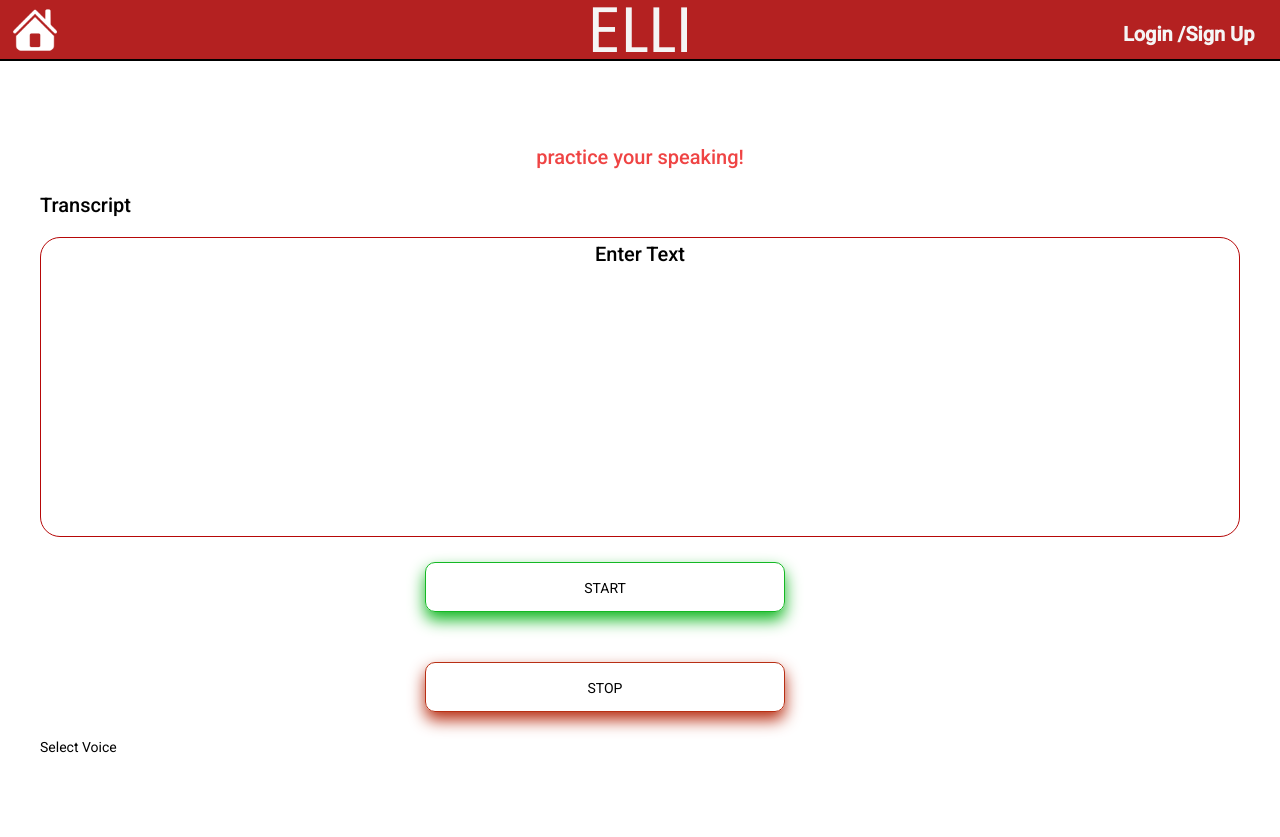
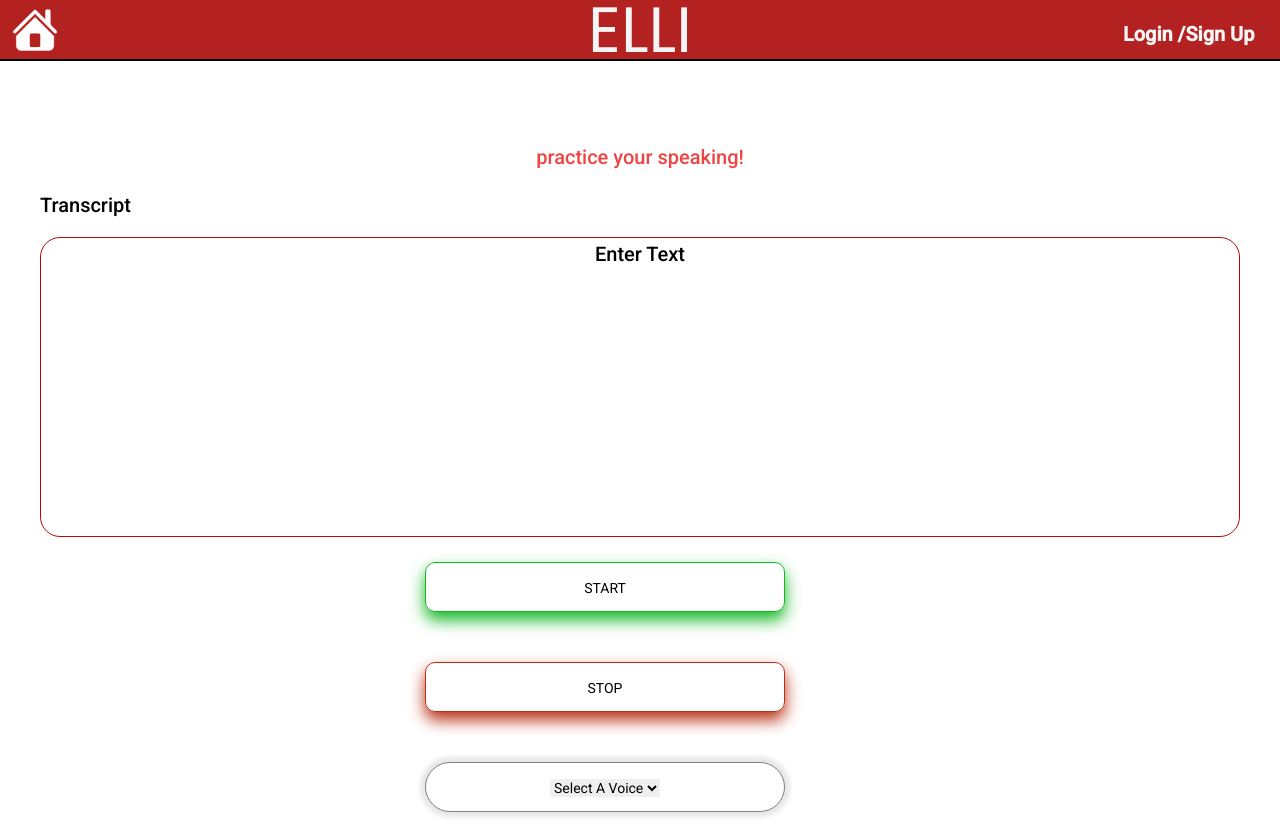
Before and after one commit to blbarr01/EnglishLearningInitiative, an Angular app in the folder ELLI/: page /speech in a window 1280 px wide. Before the commit the page ends 800 px from the top, so only its background shows below. Built offline with nearby package versions, Linux system fonts and the light colour scheme.

Commit message:
new button
select a voice

```diff
--- a/ELLI/src/app/features/talk-to-text/talk-to-text.component.css
+++ b/ELLI/src/app/features/talk-to-text/talk-to-text.component.css
@@ -34,3 +34,18 @@
     box-shadow: 0 8px 16px 0 rgb(184, 47, 20);
 
 }
+.Voiceinator {
+    background: white;
+    margin: auto;
+    position: relative;
+    border: 1px solid grey;
+    height: 50px;
+    width: 50%;
+    border-radius: 50px;
+    padding: 15px 32px;
+    width: 30%;
+    text-align: center;
+    margin: 4px 2px;
+    margin: 25px 385px;
+    Box-Shadow: 0 0 5px 5px Rgba(0, 0, 0, 0.1);
+  }
--- a/ELLI/src/app/features/talk-to-text/talk-to-text.component.html
+++ b/ELLI/src/app/features/talk-to-text/talk-to-text.component.html
@@ -1,6 +1,7 @@
 <meta charset="utf-8">
 <meta name="viewpoint" content="width=device-width, initial-scale=1">
 <section class="border-500 mx-10 mt-20">
+
   <h2 class="text-center text-5xl text-red-500">practice your speaking!</h2>
   <h2 class="">Transcript</h2>
   <div class="" style="border: 1px solid rgb(182, 8, 8); height: 300px; border-radius: 20px;">
@@ -13,15 +14,15 @@
   </div>
 
   <div>
-
      <div class="line"></div>
 
-    <button class="START">START</button>
-    <button class= "STOP">STOP</button>
+    <button class="START"> START</button> <button class= "STOP">STOP</button>
 
-    <div class="box">
-    <label>Select Voice</label>
-      <div class="voices"></div>
+    <div class="Voiceinator">
+        <select name="Voice" id="voices">
+          <option value="">Select A Voice</option>
+          <div class="outer">
+             <div>
   </div>
 
 
--- a/ELLI/src/app/features/talk-to-text/talk-to-text.component.ts
+++ b/ELLI/src/app/features/talk-to-text/talk-to-text.component.ts
@@ -16,3 +16,5 @@ export class TalkToTextComponent implements OnInit {
   }
 
 }
+
+  // Start recognition
```
